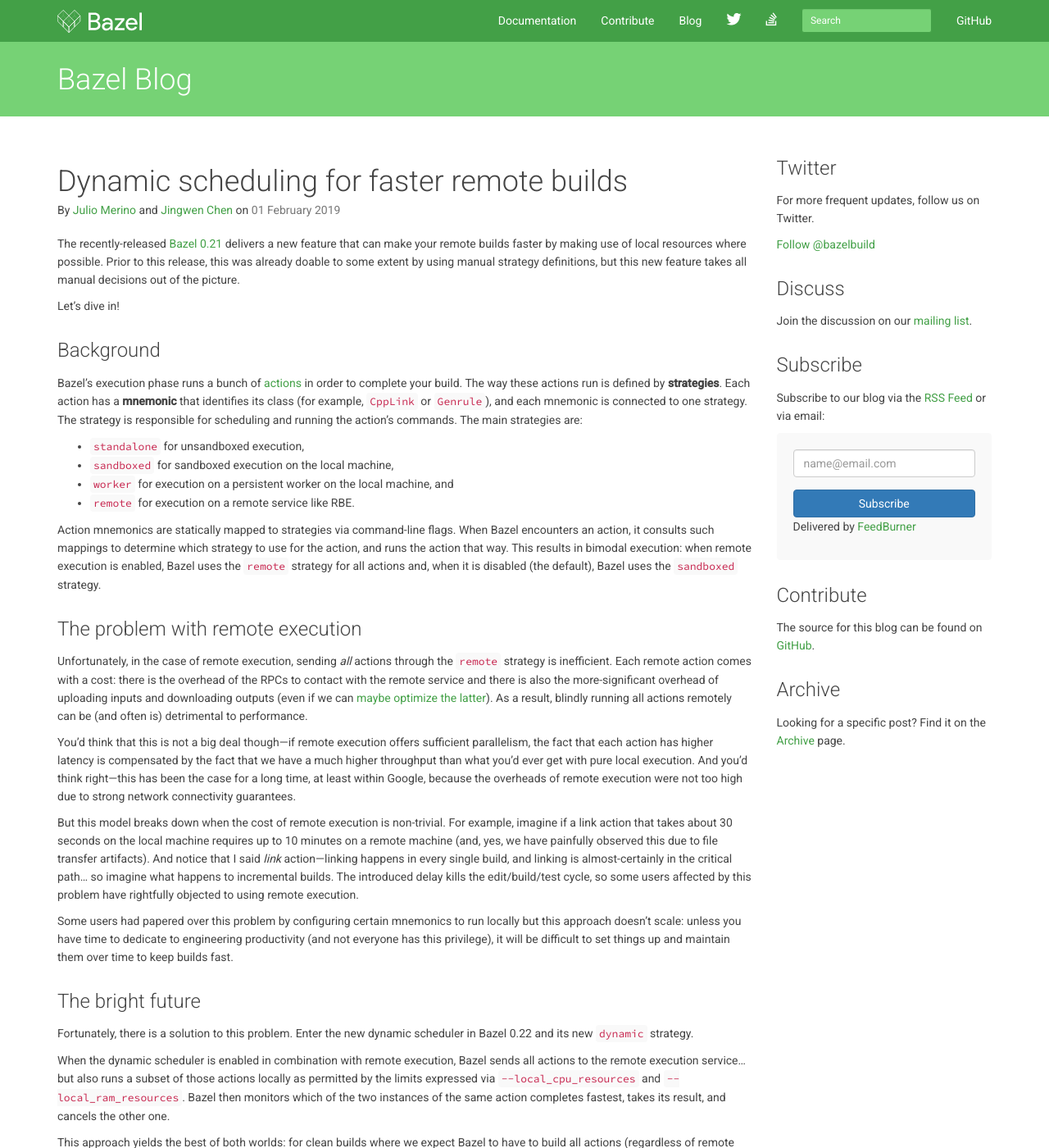
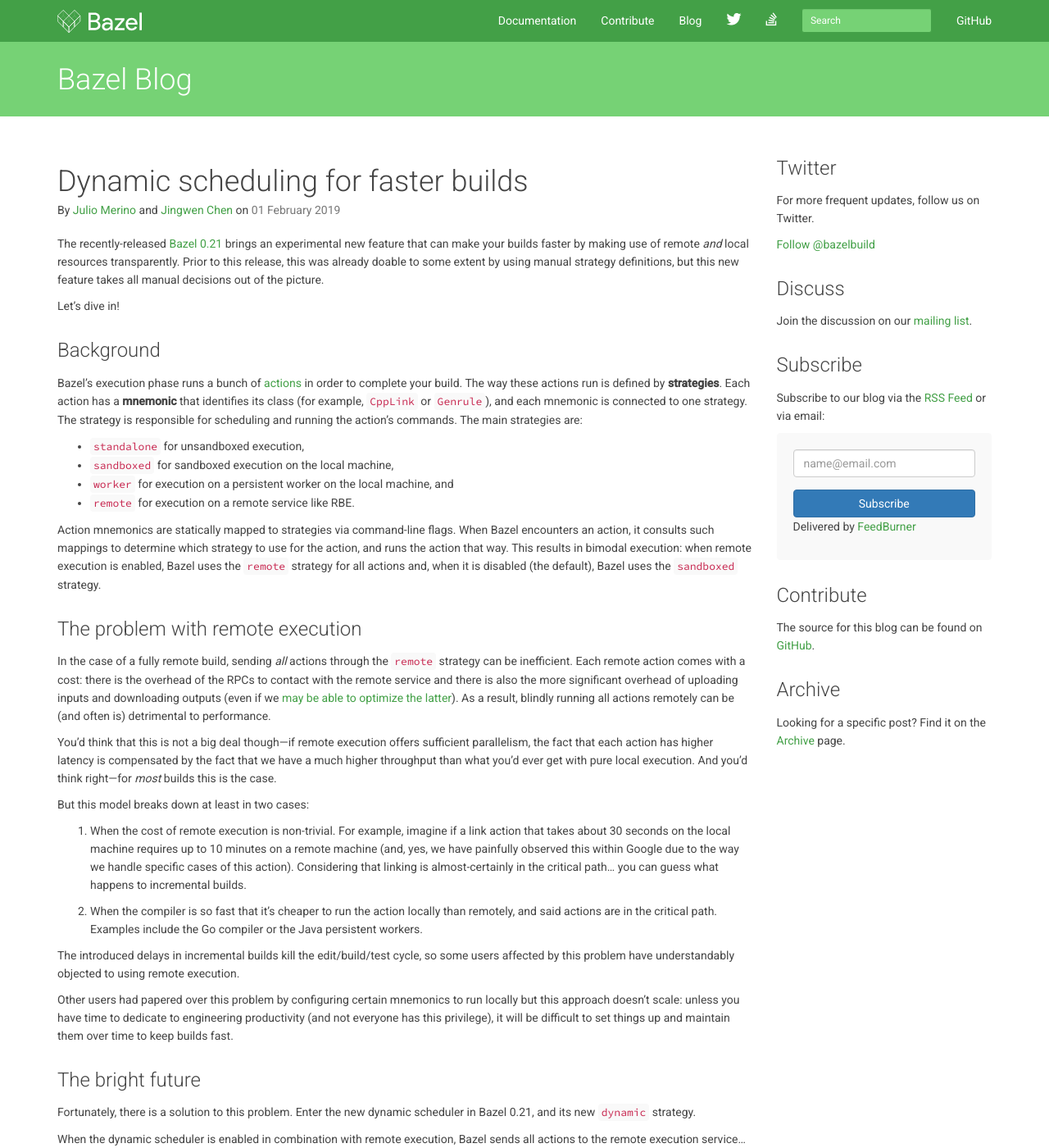
Before and after one commit to bazelbuild/bazel-blog, a Jekyll site: the page built from _posts/2019-02-01-dynamic-spawn-scheduler.md, in a window 1280 px wide and 1400 px high. Shown: the whole window at 82% size. Built offline with Jekyll 4.4.1, drawn with Linux system fonts in a browser that asks for light colours; nearby versions of some CDN libraries; library files that are not in the unit come from our copies; Markdown is read by kramdown in place of the engine named in the settings; some of the changed text lies outside the part shown.

Commit message:
Address feedback for the dynamic scheduler post (#152)
* Address feedback for the dynamic scheduler post

- Avoid implying that remote execution is problematic: we have picked
  pathological cases for our measurements.
- Clarify that this feature is experimental.
- Warn users about potential correctness issues.
- Clarify that most measurements were taken against Google's internal
  remote execution engine and that they are not indicative of RBE
  performance.

```diff
--- a/_posts/2019-02-01-dynamic-spawn-scheduler.md
+++ b/_posts/2019-02-01-dynamic-spawn-scheduler.md
@@ -1,12 +1,12 @@
 ---
 layout: posts
-title: Dynamic scheduling for faster remote builds
+title: Dynamic scheduling for faster builds
 authors:
   - jmmv
   - jin
 ---
 
-The recently-released [Bazel 0.21](https://blog.bazel.build/2018/12/19/bazel-0.21.html) delivers a new feature that can make your remote builds faster by making use of local resources where possible. Prior to this release, this was already doable to some extent by using manual strategy definitions, but this new feature takes all manual decisions out of the picture.
+The recently-released [Bazel 0.21](https://blog.bazel.build/2018/12/19/bazel-0.21.html) brings an experimental new feature that can make your builds faster by making use of remote *and* local resources transparently. Prior to this release, this was already doable to some extent by using manual strategy definitions, but this new feature takes all manual decisions out of the picture.
 
 Let's dive in!
 
@@ -23,17 +23,23 @@
 
 ## The problem with remote execution
 
-Unfortunately, in the case of remote execution, sending *all* actions through the `remote` strategy is inefficient. Each remote action comes with a cost: there is the overhead of the RPCs to contact with the remote service and there is also the more-significant overhead of uploading inputs and downloading outputs (even if we can [maybe optimize the latter](https://docs.google.com/document/d/11m5AkWjigMgo9wplqB8zTdDcHoMLEFOSH0MdBNCBYOE/edit)). As a result, blindly running all actions remotely can be (and often is) detrimental to performance.
+In the case of a fully remote build, sending *all* actions through the `remote` strategy can be inefficient. Each remote action comes with a cost: there is the overhead of the RPCs to contact with the remote service and there is also the more significant overhead of uploading inputs and downloading outputs (even if we [may be able to optimize the latter](https://docs.google.com/document/d/11m5AkWjigMgo9wplqB8zTdDcHoMLEFOSH0MdBNCBYOE/edit)). As a result, blindly running all actions remotely can be (and often is) detrimental to performance.
 
-You'd think that this is not a big deal though---if remote execution offers sufficient parallelism, the fact that each action has higher latency is compensated by the fact that we have a much higher throughput than what you'd ever get with pure local execution. And you'd think right---this has been the case for a long time, at least within Google, because the overheads of remote execution were not too high due to strong network connectivity guarantees.
+You'd think that this is not a big deal though---if remote execution offers sufficient parallelism, the fact that each action has higher latency is compensated by the fact that we have a much higher throughput than what you'd ever get with pure local execution. And you'd think right---for _most_ builds this is the case.
 
-But this model breaks down when the cost of remote execution is non-trivial. For example, imagine if a link action that takes about 30 seconds on the local machine requires up to 10 minutes on a remote machine (and, yes, we have painfully observed this due to file transfer artifacts). And notice that I said *link* action---linking happens in every single build, and linking is almost-certainly in the critical path… so imagine what happens to incremental builds. The introduced delay kills the edit/build/test cycle, so some users affected by this problem have rightfully objected to using remote execution.
+But this model breaks down at least in two cases:
 
-Some users had papered over this problem by configuring certain mnemonics to run locally but this approach doesn't scale: unless you have time to dedicate to engineering productivity (and not everyone has this privilege), it will be difficult to set things up and maintain them over time to keep builds fast.
+1.  When the cost of remote execution is non-trivial. For example, imagine if a link action that takes about 30 seconds on the local machine requires up to 10 minutes on a remote machine (and, yes, we have painfully observed this within Google due to the way we handle specific cases of this action). Considering that linking is almost-certainly in the critical path… you can guess what happens to incremental builds.
+
+1.  When the compiler is so fast that it's cheaper to run the action locally than remotely, and said actions are in the critical path. Examples include the Go compiler or the Java persistent workers.
+
+The introduced delays in incremental builds kill the edit/build/test cycle, so some users affected by this problem have understandably objected to using remote execution.
+
+Other users had papered over this problem by configuring certain mnemonics to run locally but this approach doesn't scale: unless you have time to dedicate to engineering productivity (and not everyone has this privilege), it will be difficult to set things up and maintain them over time to keep builds fast.
 
 ## The bright future
 
-Fortunately, there is a solution to this problem. Enter the new dynamic scheduler in Bazel 0.22 and its new `dynamic` strategy.
+Fortunately, there is a solution to this problem. Enter the new dynamic scheduler in Bazel 0.21, and its new `dynamic` strategy.
 
 When the dynamic scheduler is enabled in combination with remote execution, Bazel sends all actions to the remote execution service… but also runs a subset of those actions locally as permitted by the limits expressed via `--local_cpu_resources` and `--local_ram_resources`. Bazel then monitors which of the two instances of the same action completes fastest, takes its result, and cancels the other one.
 
@@ -48,9 +54,15 @@
 
 If your setup satisfies the above, all you have to do is specify `--experimental_spawn_scheduler` on your next build. Just make sure to pass this new flag after all others.
 
+*WARNING: As the flag name implies, [this feature is experimental](https://docs.bazel.build/versions/master/backward-compatibility.html#at-a-glance). More importantly, be aware that the local and remote environments should match, or otherwise mixing action execution between them could lead to correctness issues. Consider running Bazel within a container that matches your remote environment.*
+
 ## Let's look at some numbers
 
-We have measured the behavior of the dynamic scheduler on a large iOS app on three  Macs with different local performance characteristics, and also a [large Android app](https://github.com/jin/android-projects#big_connected) on a Linux workstation [using RBE](https://gist.github.com/jin/1fc2543acef7cdbd5618b08579d7210c) for the remote execution backend. The specific details of the build and the machines is not relevant.
+We have measured the behavior of the dynamic scheduler on a large iOS app on three Macs with different local performance characteristics, and also a [large Android app](https://github.com/jin/android-projects#big_connected) on a Linux workstation. The specific details of the builds and the machines is not relevant.
+
+We have evaluated primarily mobile apps because their critical path contains some actions that are especially costly to run remotely due to the large number of inputs and outputs they have, or the combined sizes of these. *These measurements are not indicative of the average performance you'd get from using any of these remote execution systems as we have purposely picked some known problematic cases.*
+
+The iOS builds were run against the Google-internal remote execution system. The Android builds were [run against RBE](https://gist.github.com/jin/1fc2543acef7cdbd5618b08579d7210c).
 
 Here are the results for clean build times:
 
@@ -71,14 +83,20 @@
 iOS | Mac Pro 2013, 6-core | 39s | 414s ↑ | 36s ≈
 iOS | MacBook Pro 2015, 4-core | 39s | 450s ↑ | 36s ≈
 
-As you can see, the remote-only configuration gave us slightly better results than the local-only configuration for clean builds, but the remote-only configuration became unacceptably slow for incremental builds. As expected, though, dynamic execution wins heads-down in all cases: clean builds are many times faster than they are with local or remote execution alone, and incremental builds are essentially the same.
+As you can see, the remote-only configuration gave us better results than the local-only configuration for clean builds, but the remote-only configuration became unacceptably slow for incremental builds. As expected, though, dynamic execution won heads-down in all cases: clean builds were many times faster than they are with local or remote execution alone, and incremental builds were essentially the same.
 
-We expect the speedup to be more prominent as builds get larger, as seen in the difference between the iOS and Android builds.
+## Caveats and future work
 
-## Future work and credits
+There still are some problems to be resolved, of course, and is why this feature is still **experimental**.
 
-There still are some problems to be resolved, of course. The major one is that local workers do not support cancellations ([#614](https://github.com/bazelbuild/bazel/issues/614])), and this can result in a high build timing variance depending on how the actions are scheduled. Other minor issues include: an artificial delay before running actions locally ([#7327](https://github.com/bazelbuild/bazel/issues/7327)) and making sure remote caches are populated even when we cancel actions ([#7328](https://github.com/bazelbuild/bazel/issues/7328)).
+The major one is that *using this feature can lead to correctness issues unless you can guarantee that the local build environment matches the remote one* (if you cannot do this, avoid using this feature).
+
+Minor issues include the fact that local workers do not support cancellations ([#614](https://github.com/bazelbuild/bazel/issues/614])); high build timing variance depending on how the actions are scheduled; an artificial delay before running actions locally ([#7327](https://github.com/bazelbuild/bazel/issues/7327)); and making sure remote caches are populated even when we cancel actions ([#7328](https://github.com/bazelbuild/bazel/issues/7328)).
+
+## Credits
 
 As a historical note, [@philwo](https://github.com/philwo/) originally implemented the dynamic spawn scheduler as a Google-internal module. The reason was simplicity because the code needed to directly interact with the Forge module. [@jin](https://github.com/jin/) later worked on generalizing the code to support both Forge and RBE and is who brought you this feature in Bazel 0.21. I, [@jmmv](https://julio.meroh.net/), am only the messenger and a performance tester.
 
 Please give this a try and [let us know](https://groups.google.com/forum/#!forum/bazel-discuss) how it goes!
+
+**EDIT (2019-02-05):** This post was updated to make it clear that most measurements were made against Google's internal remote execution system, that any numbers are not representative of average builds using RBE, and that the dynamic spawn scheduler is an experimental feature at this point.
```
